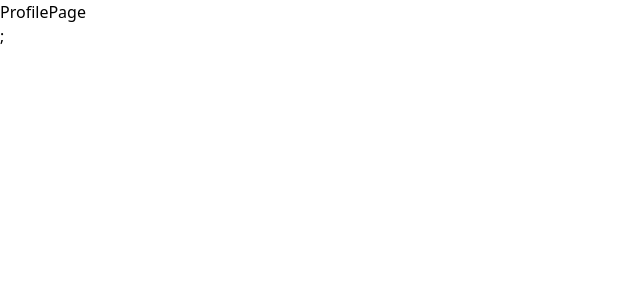
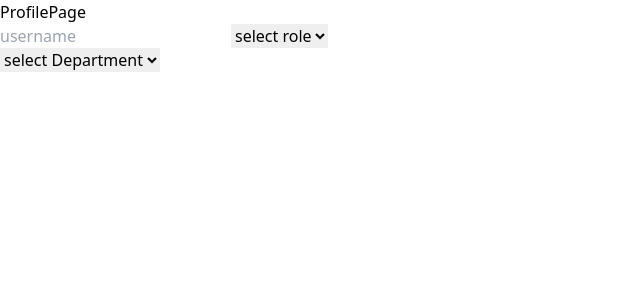
Before and after one commit to AmaanRS/BroCode_CampusConnect, a React (Vite) app in the folder src/frontend/CampusConnect/: page /profile in a window 1280 px wide. Shown: the top 300 px of the page, without its empty margins (0-640 px from the left). Built offline with nearby package versions, Linux system fonts and the light colour scheme.

Commit message:
refactored

```diff
--- a/src/frontend/CampusConnect/src/pages/ProfilePage.jsx
+++ b/src/frontend/CampusConnect/src/pages/ProfilePage.jsx
@@ -1,7 +1,25 @@
 function ProfilePage() {
   return (
     <>
-      <div>ProfilePage</div>;<form action=""></form>
+      <div>ProfilePage</div>
+      <form>
+        <input placeholder="username" type="text" />
+        <select name="" id="">
+          <option value="">select role</option>
+          <option value="">Student</option>
+          <option value="">Principal</option>
+          <option value="">Hod</option>
+          <option value="">Admin</option>
+        </select>
+        <br />
+        <select name="" id="">
+          <option value="">select Department</option>
+          <option value="">IT</option>
+          <option value="">Comps</option>
+          <option value="">Extc</option>
+          <option value="">Civil</option>
+        </select>
+      </form>
     </>
   );
 }
```
